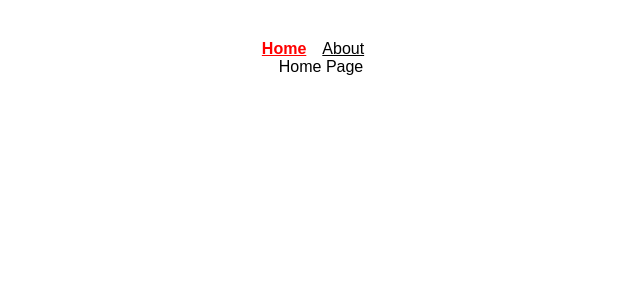
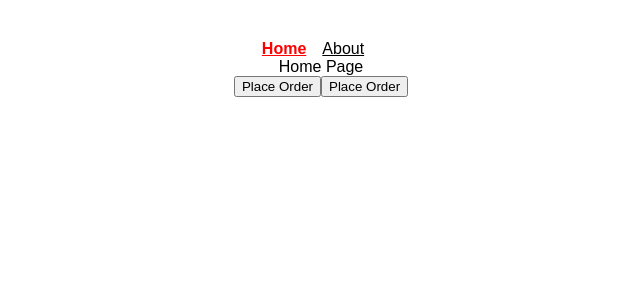
Before and after one commit to fachry99/React-Router, a React (Vite) app in the folder React-Router-Demo/: page / in a window 1280 px wide. Shown: the top 300 px of the page, without its empty margins (319-959 px from the left). Built offline with nearby package versions, Linux system fonts and the light colour scheme.

Commit message:
Navigating Programmatically

```diff
--- a/React-Router-Demo/src/App.jsx
+++ b/React-Router-Demo/src/App.jsx
@@ -2,6 +2,7 @@
 import { Routes, Route } from "react-router-dom";
 import { Home } from "./components/Home.jsx";
 import { About } from "./components/About.jsx";
+import { OrderSummary } from "./components/OrderSummary.jsx";
 import { Navbar } from "./components/Navbar";
 
 function App() {
@@ -11,6 +12,8 @@
       <Routes>
         <Route path="/" element={<Home />} />
         <Route path="/about" element={<About />} />
+        <Route path="/order-summary" element={<OrderSummary />} />
+        <Route path="*" element={<h1>Not Found</h1>} />
       </Routes>
     </div>
   );
--- a/React-Router-Demo/src/components/Home.jsx
+++ b/React-Router-Demo/src/components/Home.jsx
@@ -1,3 +1,15 @@
+import { useNavigate } from "react-router-dom";
+
 export const Home = () => {
-  return <div>Home Page</div>;
+  const navigate = useNavigate();
+  return (
+    <>
+      <div>Home Page</div>
+      <button onClick={() => navigate("order-summary")}>Place Order</button>
+      <button onClick={() => navigate("order-summary", { replace: true })}>
+        Place Order
+      </button>
+      {/* replace the current page in the history stack */}
+    </>
+  );
 };
--- /dev/null
+++ b/React-Router-Demo/src/components/OrderSummary.jsx
@@ -0,0 +1,11 @@
+import { useNavigate } from "react-router-dom";
+
+export const OrderSummary = () => {
+  const navigate = useNavigate();
+  return (
+    <>
+      <div>Order Sucses</div>
+      <button onClick={() => navigate(-1)}>Go Home</button>
+    </>
+  );
+};
```
